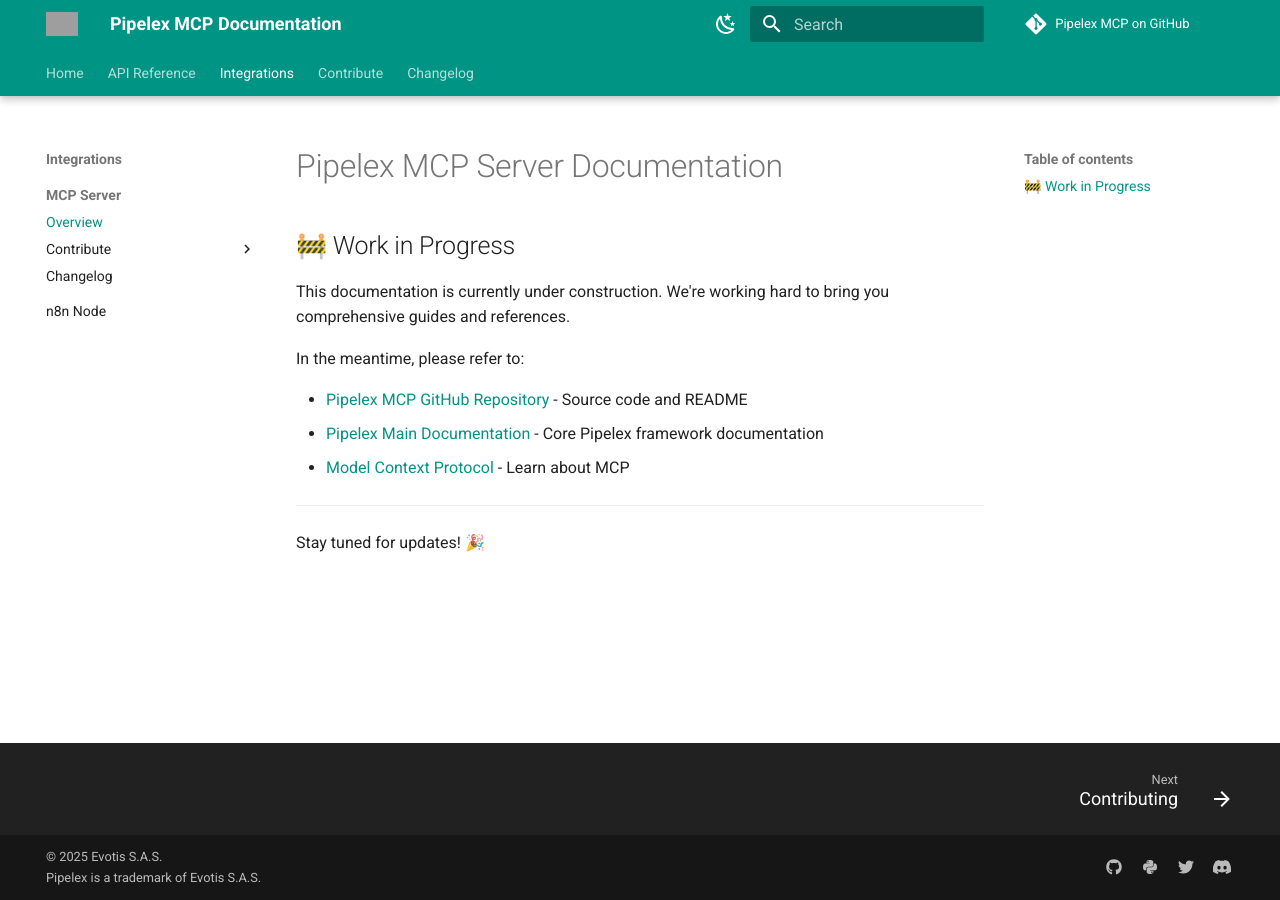
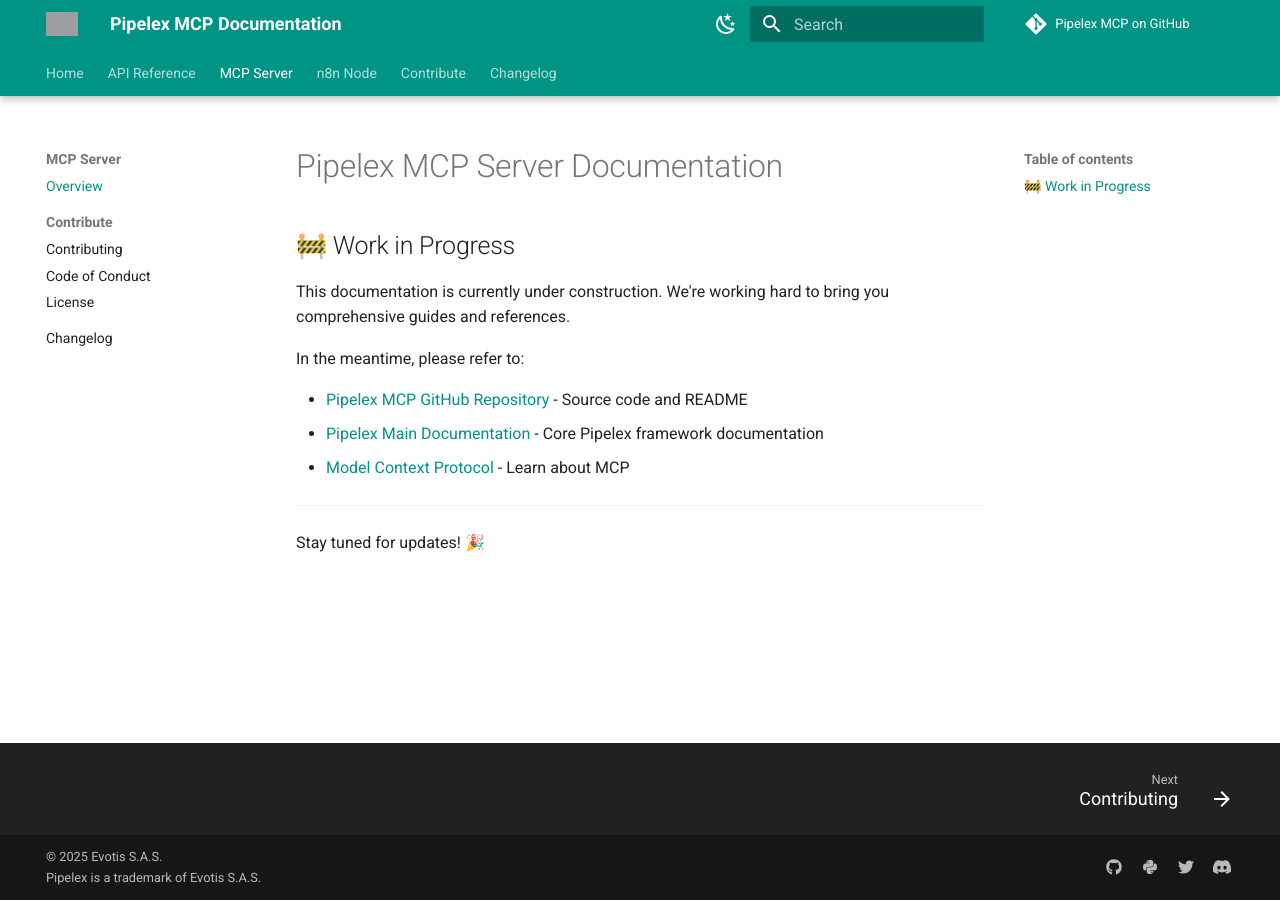
Before and after one commit to Pipelex/pipelex-mcp, an MkDocs documentation site: the page built from docs/index.md, in a window 1280 px wide. Built offline with MkDocs 1.6.1 and Material for MkDocs 9.7.7, drawn with Linux system fonts in a browser that asks for light colours; comment, search, counter and statistics services are not loaded; some of the changed lines change nothing that is shown; grey boxes are pictures that could not be loaded.

Commit message:
fix/doc-tabs

```diff
--- a/mkdocs.yml
+++ b/mkdocs.yml
@@ -88,14 +88,13 @@
 nav:
   - Home: https://docs.pipelex.com/
   - API Reference: https://pipelex.github.io/pipelex-api/
-  - Integrations:
-    - MCP Server:
-      - Overview: index.md
-      - Contribute:
-        - Contributing: contributing.md
-        - Code of Conduct: CODE_OF_CONDUCT.md
-        - License: license.md
-      - Changelog: changelog.md
-    - n8n Node: https://pipelex.github.io/n8n-nodes-pipelex/
+  - MCP Server:
+    - Overview: index.md
+    - Contribute:
+      - Contributing: contributing.md
+      - Code of Conduct: CODE_OF_CONDUCT.md
+      - License: license.md
+    - Changelog: changelog.md
+  - n8n Node: https://pipelex.github.io/n8n-nodes-pipelex/
   - Contribute: https://docs.pipelex.com/pages/contributing/
   - Changelog: https://docs.pipelex.com/pages/changelog/
```
